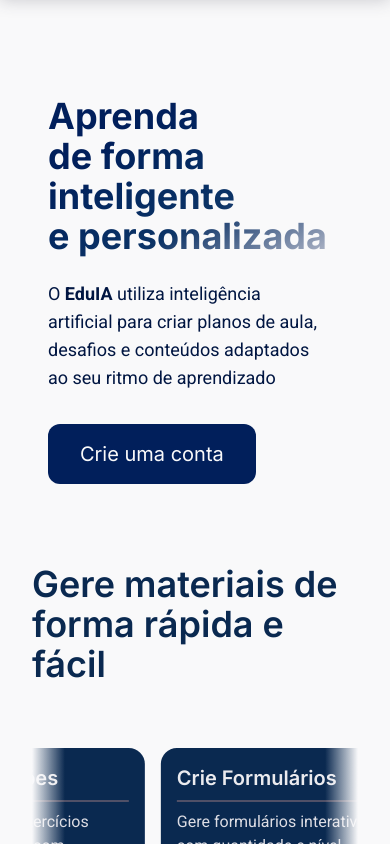
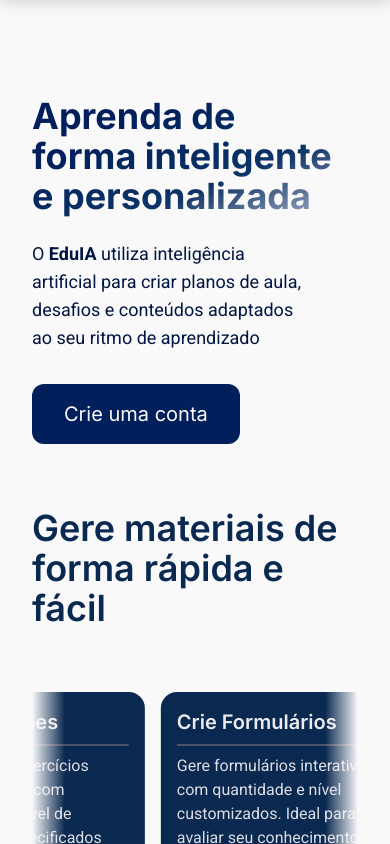
Before and after one commit to Davi-1903/EduIA, a React (Vite) app in the folder client/: page / in a window 390 px wide. Shown: the top 844 px of the page. Built offline with nearby package versions, Linux system fonts and the light colour scheme.

Commit message:
style: fazer leves alterações na página inicial

```diff
--- a/client/src/pages/unprotected/landingpage/components/materiais/index.jsx
+++ b/client/src/pages/unprotected/landingpage/components/materiais/index.jsx
@@ -1,5 +1,5 @@
 import { useEffect, useRef, useState } from 'react';
-import Card from '../../../../../components/card';
+import Card from '../card';
 
 export default function LandingPageMateriais() {
     const [isEmerge, setEmerge] = useState(false);
--- a/client/src/pages/unprotected/landingpage/components/welcome/index.jsx
+++ b/client/src/pages/unprotected/landingpage/components/welcome/index.jsx
@@ -25,7 +25,7 @@
             {/* Adicionar um background diferente. Quem sabe o tal do mascote */}
             <section
                 ref={sectionRef}
-                className='bg-color4-200 flex w-full items-center justify-center p-12 pt-24 md:min-h-screen md:px-16 md:py-32'
+                className='bg-color4-200 flex w-full items-center justify-center p-8 pt-24 md:min-h-screen md:px-16 md:py-32'
             >
                 <article className={`opacity-0 ${isEmerge ? 'animate-emerge-left' : ''}`}>
                     <h1 className='font-primary title-welcome mb-4 max-w-300 pb-2 text-4xl font-bold text-balance md:text-5xl md:font-semibold lg:text-6xl'>
```
Also changed, not shown: client/src/pages/unprotected/landingpage/components/card/index.jsx (renamed from client/src/components/card/index.jsx).
